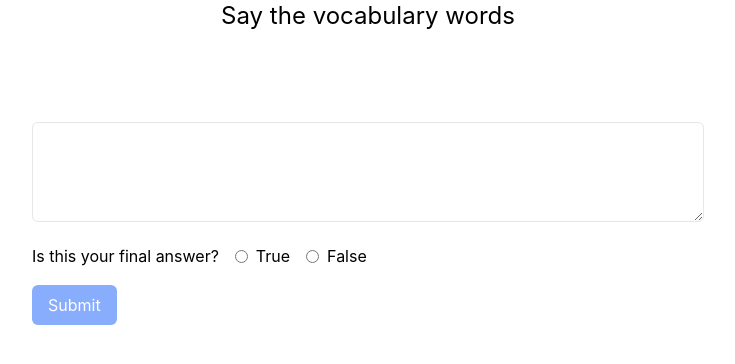
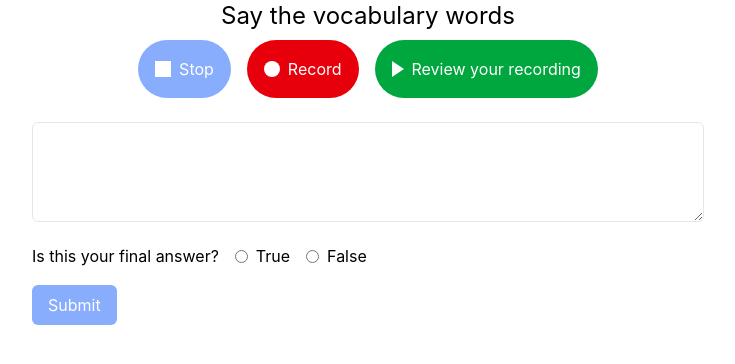
Before and after one commit to rymanacevedo/vista-higher-learning, a React (Vite) app: page / in a window 1280 px wide. Shown: the top 364 px of the page, without its empty margins (272-1007 px from the left). Built offline with nearby package versions, Linux system fonts and the light colour scheme.

Commit message:
fixed jit issue with tailwind not rendering the colors, so switched to cdn option

```diff
--- a/index.html
+++ b/index.html
@@ -6,6 +6,40 @@
     <link rel="icon" type="image/svg+xml" href="/vite.svg" />
     <meta name="viewport" content="width=device-width, initial-scale=1.0" />
     <title>Recording Activity</title>
+    <script src="https://unpkg.com/@tailwindcss/browser@4"></script>
+    <style type="text/tailwindcss">
+      @theme {
+  --font-sans: 'Inter', ui-sans-serif, system-ui, sans-serif,
+    'Apple Color Emoji', 'Segoe UI Emoji', 'Segoe UI Symbol', 'Noto Color Emoji';
+}
+
+/*
+  The default border color has changed to `currentColor` in Tailwind CSS v4,
+  so we've added these compatibility styles to make sure everything still
+  looks the same as it did with Tailwind CSS v3.
+
+  If we ever want to remove these styles, we need to add an explicit border
+  color utility to any element that depends on these defaults.
+*/
+@layer base {
+  *,
+  ::after,
+  ::before,
+  ::backdrop,
+  ::file-selector-button {
+    border-color: var(--color-gray-200, currentColor);
+  }
+}
+
+html,
+body {
+  @apply bg-white dark:bg-gray-950;
+
+  @media (prefers-color-scheme: dark) {
+    color-scheme: dark;
+  }
+}
+    </style>
   </head>
   <body>
     <div id="root"></div>
--- a/src/App.tsx
+++ b/src/App.tsx
@@ -31,23 +31,29 @@ export default function App() {
         Say the vocabulary words
       </h1>
       <div className="space-x-4 space-y-0 flex items-center justify-center max-[350px]:flex-col max-[350px]:space-x-0 max-[350px]:space-y-4">
-        <Button callback={handleStop} text='Stop' shape='w-4 h-4 bg-white mr-2' bgColor='blue' />
+        <Button
+          callback={handleStop}
+          text="Stop"
+          shape="w-4 h-4 bg-white mr-2"
+          bgColor="blue"
+          isDisabled={recordingState === 'idle'}
+        />
 
+        <Button
+          callback={handleRecord}
+          bgColor="red"
+          shape="w-4 h-4 bg-white rounded-full mr-2"
+          text="Record"
+          isActive={recordingState === 'recording'}
+        />
 
-        {/* <button
-          type="button"
-          onClick={handleStop}
-          className={`inline-flex items-center justify-center rounded-full border border-transparent cursor-pointer bg-blue-600 text-white p-4 hover:ring-[0.75em] hover:ring-blue-200 focus:ring-[0.75em] focus:ring-blue-200 transition-all ${recordingState !== 'idle' ? 'opacity-100' : 'opacity-50'}`}
-        >
-          <span className="w-4 h-4 bg-white mr-2" />
-          <span>Stop</span>
-        </button> */}
-
-        <Button callback={handleRecord} bgColor='red' shape='w-4 h-4 bg-white rounded-full mr-2' text='Record' />
-
-        <Button text='Review your recording' bgColor='green' shape='w-0 h-0 border-t-[8px] border-t-transparent border-b-[8px] border-b-transparent border-l-[12px] border-l-white mr-2' callback={handleReview} />
-
-
+        <Button
+          text="Review your recording"
+          bgColor="green"
+          shape="w-0 h-0 border-t-[8px] border-t-transparent border-b-[8px] border-b-transparent border-l-[12px] border-l-white mr-2"
+          callback={handleReview}
+          isActive={recordingState === 'reviewing'}
+        />
       </div>
 
       <div className="w-full max-w-2xl mx-auto mt-6">
--- a/src/components/Button.tsx
+++ b/src/components/Button.tsx
@@ -3,17 +3,28 @@ type Button = {
   bgColor: string;
   text: string;
   shape: string;
-}
-export default function Button({ callback, bgColor, shape, text }: Button) {
+  isActive?: boolean;
+  isDisabled?: boolean;
+};
+export default function Button({
+  callback,
+  bgColor,
+  shape,
+  text,
+  isActive = false,
+  isDisabled = false,
+}: Button) {
   return (
     <button
-            className={`inline-flex items-center justify-center rounded-full border border-transparent cursor-pointer bg-${bgColor}-800
-            text-white p-4 hover:ring-[0.75em] hover:ring-${bgColor}-200 focus:ring-[0.75em] focus:ring-${bgColor}-200 transition-all`}
+      className={`inline-flex items-center justify-center rounded-full border border-transparent cursor-pointer bg-${bgColor}-600 text-white p-4 hover:ring-[0.75em] hover:ring-${bgColor}-200 focus:ring-[0.75em] focus:ring-${bgColor}-200 transition-all
+            ${isActive ? `ring-[0.75em] ring-${bgColor}-200` : ''}
+                ${isDisabled ? 'opacity-50' : 'opacity-100'}
+            `}
       type="button"
       onClick={callback}
     >
       <span className={shape} />
       <span>{text}</span>
     </button>
-    )
+  );
 }
--- a/src/index.css
+++ b/src/index.css
@@ -1,37 +1,3 @@
-@import 'tailwindcss';
-
-@theme {
-  --font-sans: 'Inter', ui-sans-serif, system-ui, sans-serif,
-    'Apple Color Emoji', 'Segoe UI Emoji', 'Segoe UI Symbol', 'Noto Color Emoji';
-}
-
-/*
-  The default border color has changed to `currentColor` in Tailwind CSS v4,
-  so we've added these compatibility styles to make sure everything still
-  looks the same as it did with Tailwind CSS v3.
-
-  If we ever want to remove these styles, we need to add an explicit border
-  color utility to any element that depends on these defaults.
-*/
-@layer base {
-  *,
-  ::after,
-  ::before,
-  ::backdrop,
-  ::file-selector-button {
-    border-color: var(--color-gray-200, currentColor);
-  }
-}
-
-html,
-body {
-  @apply bg-white dark:bg-gray-950;
-
-  @media (prefers-color-scheme: dark) {
-    color-scheme: dark;
-  }
-}
-
 /* Symbols */
 .square-symbol {
   width: 20px;
--- a/src/main.tsx
+++ b/src/main.tsx
@@ -14,5 +14,5 @@ const root = createRoot(rootElement);
 root.render(
   <StrictMode>
     <App />
-  </StrictMode>
+  </StrictMode>,
 );
--- a/vite.config.ts
+++ b/vite.config.ts
@@ -1,8 +1,7 @@
 import { defineConfig } from 'vite';
 import react from '@vitejs/plugin-react';
-import tailwindcss from '@tailwindcss/vite';
 
 // https://vite.dev/config/
 export default defineConfig({
-  plugins: [react(), tailwindcss()],
+  plugins: [react()],
 });
```
Lines whose indentation alone changed are shown as unchanged.
